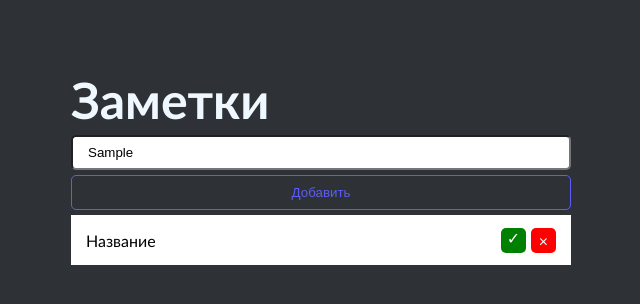
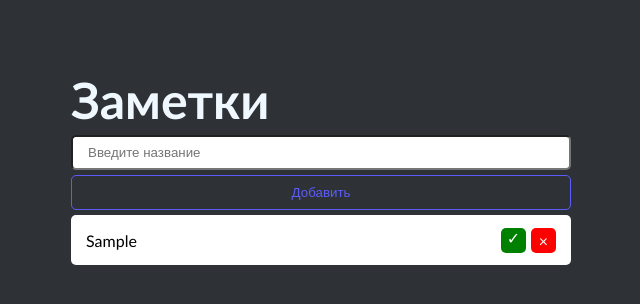
Before and after one commit to Dima828/to-do-list, a plain HTML site: page index.html in a window 1280 px wide. Both pictures are taken after typing "Sample" into the empty fields and a click on the button "Добавить". Shown: the whole page, without its empty margins (319-959 px from the left). Drawn offline with Linux system fonts and the light colour scheme.

Commit message:
Add new element

```diff
--- a/index.html
+++ b/index.html
@@ -18,13 +18,13 @@
         <button class="btn btn-outline-info" id="create">Добавить</button>
 
         <ul class="list-group list-group-flush" id="list">
-            <li class="list-group-item">
+            <!-- <li class="list-group-item">
                 <span>Название</span>
                 <span>
                     <span class="btn btn-small btn-success">&check;</span>
                     <span class="btn btn-small btn-danger">&times;</span>
                 </span>
-            </li>
+            </li> -->
         </ul>
     </div>
 </body>
--- a/script.js
+++ b/script.js
@@ -0,0 +1,21 @@
+const inputelement = document.getElementById('title')
+const createBtn = document.getElementById('create')
+const listElement = document.getElementById('list')
+
+createBtn.onclick = function(){
+    if(inputelement.value.length === 0){
+        return
+    }else{
+        listElement.insertAdjacentHTML('beforeend', `
+        <li class="list-group-item">
+            <span>${inputelement.value}</span>
+                <span>
+                    <span class="btn btn-small btn-success">&check;</span>
+                    <span class="btn btn-small btn-danger">&times;</span>
+                </span>
+        </li>`)
+
+        inputelement.value = ''
+    }
+
+}
--- a/style.css
+++ b/style.css
@@ -58,6 +58,8 @@
     display: flex;
     justify-content: space-between;
     align-items: center;
+    margin-bottom: 10px;
+    border-radius: 5px;
 }
 
 .list-group-item span:last-child{
```
